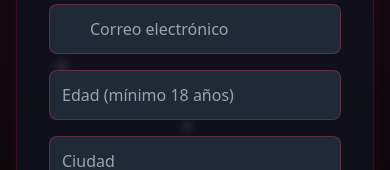
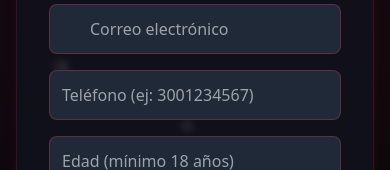
Before and after one commit to lushsecretco-cpu/lushsecret, a Next.js app in the folder frontend/: page /registro in a window 390 px wide. Shown: the part 469-639 px from the top of the page. Built offline with nearby package versions, Linux system fonts and the light colour scheme; no server answers.

Commit message:
fix: agregar campo phone al formulario de registro

```diff
--- a/frontend/pages/registro.js
+++ b/frontend/pages/registro.js
@@ -9,6 +9,7 @@ export default function Registro() {
   const [formData, setFormData] = useState({
     name: '',
     email: '',
+    phone: '',
     password: '',
     confirmPassword: '',
     age: '',
@@ -46,6 +47,7 @@ export default function Registro() {
         body: JSON.stringify({
           name: formData.name,
           email: formData.email,
+          phone: formData.phone,
           password: formData.password,
           age: parseInt(formData.age),
           city: formData.city,
@@ -108,6 +110,19 @@ export default function Registro() {
                 className="appearance-none relative block w-full px-10 py-3 border border-rose-500/30 placeholder-gray-400 text-white bg-gray-800 rounded-lg focus:outline-none focus:ring-rose-400 focus:border-rose-400 sm:text-sm font-light"
                 placeholder="Correo electrónico"
                 value={formData.email}
+                onChange={handleChange}
+              />
+            </div>
+            <div className="relative">
+              <label htmlFor="phone" className="sr-only">Teléfono</label>
+              <input
+                id="phone"
+                name="phone"
+                type="tel"
+                required
+                className="appearance-none relative block w-full px-3 py-3 border border-rose-500/30 placeholder-gray-400 text-white bg-gray-800 rounded-lg focus:outline-none focus:ring-rose-400 focus:border-rose-400 sm:text-sm font-light"
+                placeholder="Teléfono (ej: 3001234567)"
+                value={formData.phone}
                 onChange={handleChange}
               />
             </div>
```
